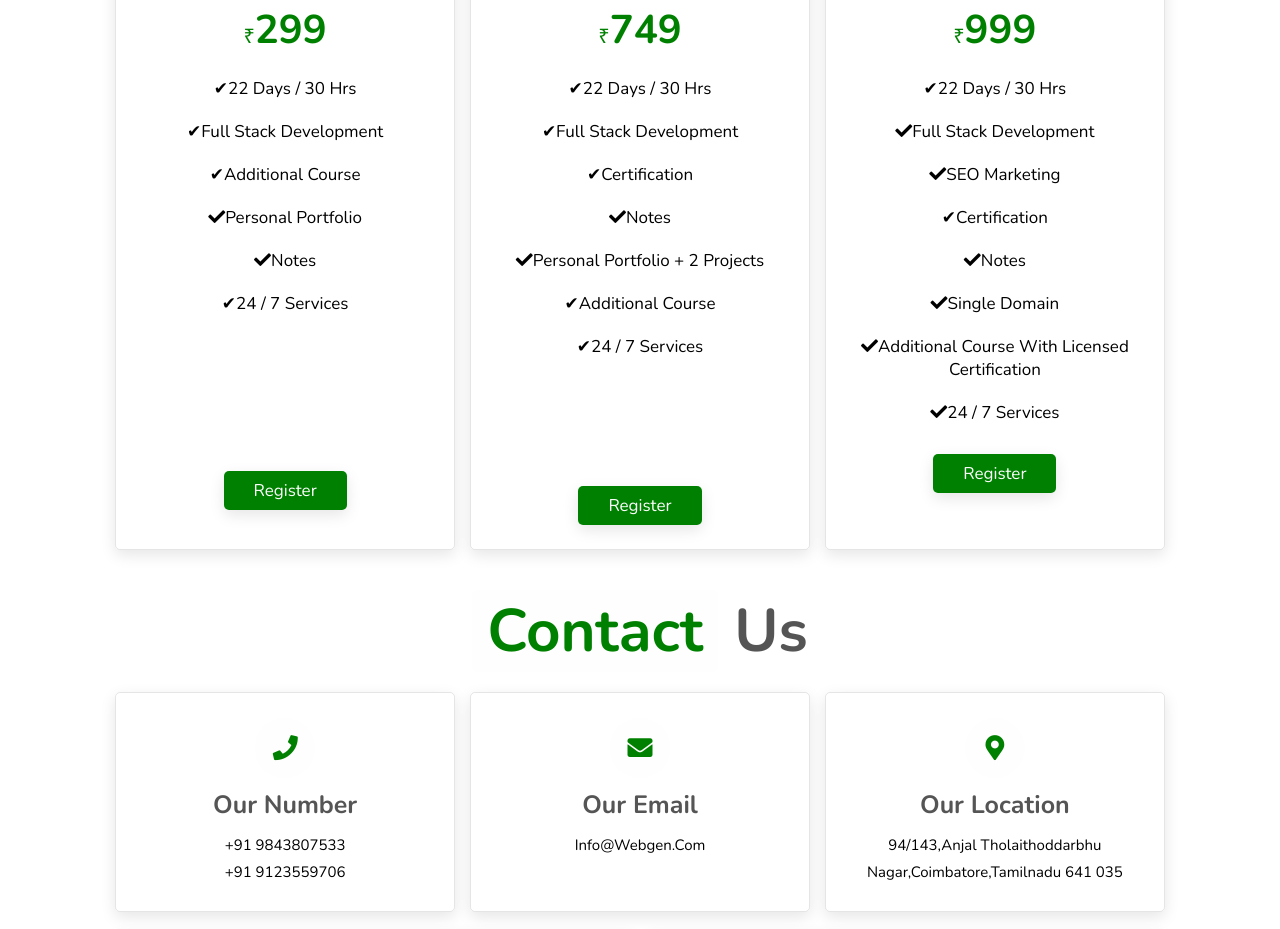
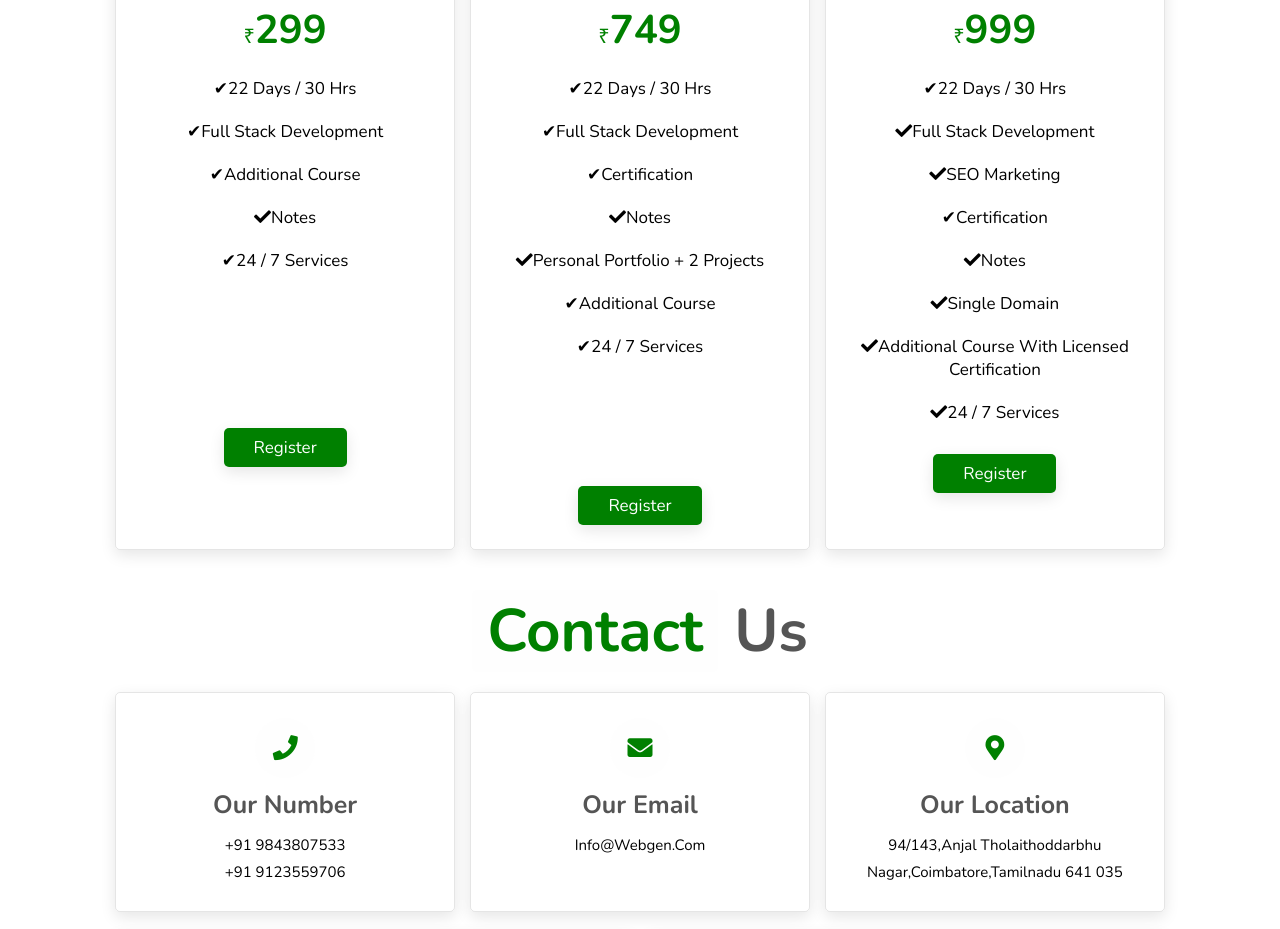
Before and after one commit to Barath2402/WebGen.github.io, a plain HTML site: page index.html in a window 1280 px wide. Shown: the part 3792-4721 px from the top of the page. Drawn offline with nearby package versions, Linux system fonts and the light colour scheme; grey boxes are pictures that could not be loaded.

Commit message:
Update index.html

```diff
--- a/index.html
+++ b/index.html
@@ -292,7 +292,7 @@
                     <li>&#10004;22 days / 30 Hrs </li>
                     <li>&#10004;Full Stack Development</li>
                     <li>&#10004;Additional Course</li>
-                    <li><i class="fas fa-check"></i>Personal Portfolio</li>
+
                     <li><i class="fas fa-check"></i>Notes</li>
                     <li>&#10004;24 / 7 services</li>
 
```
